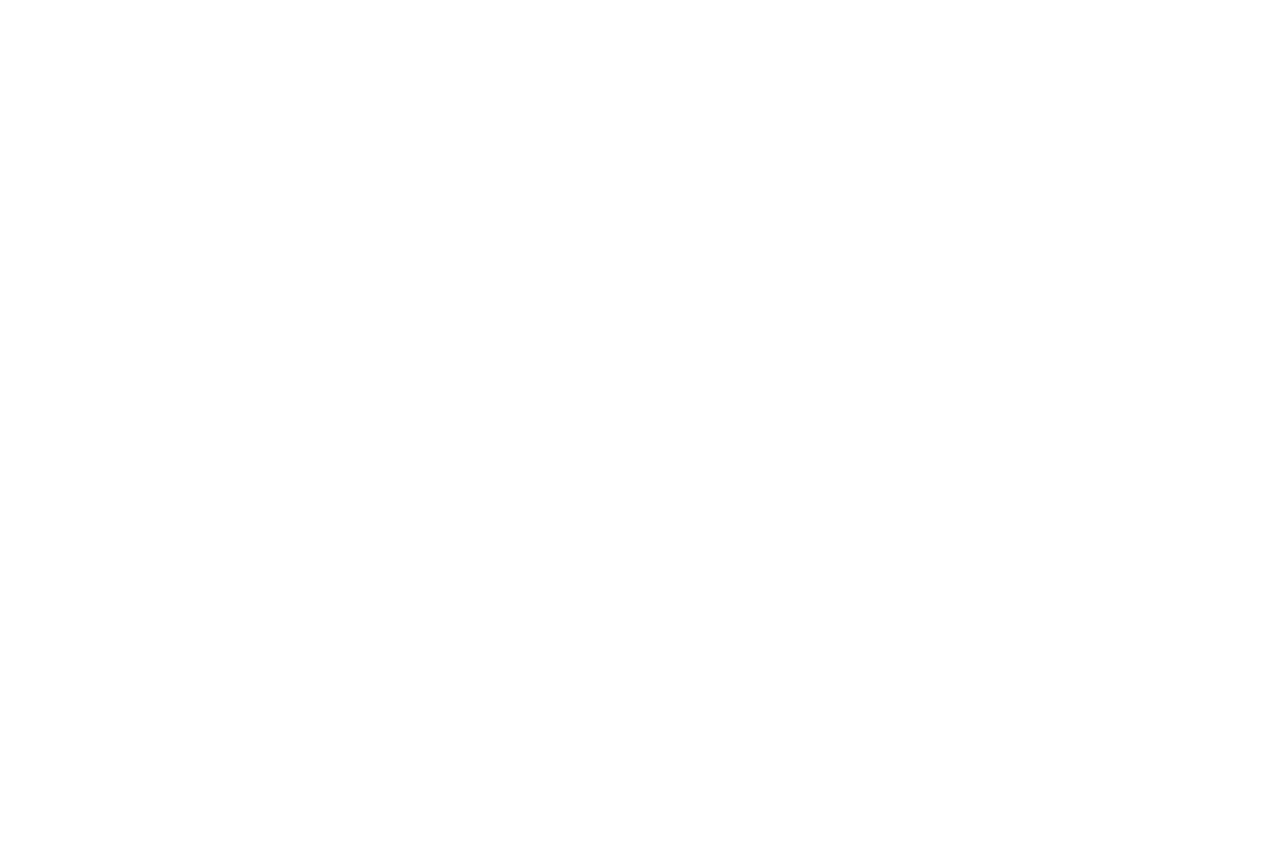
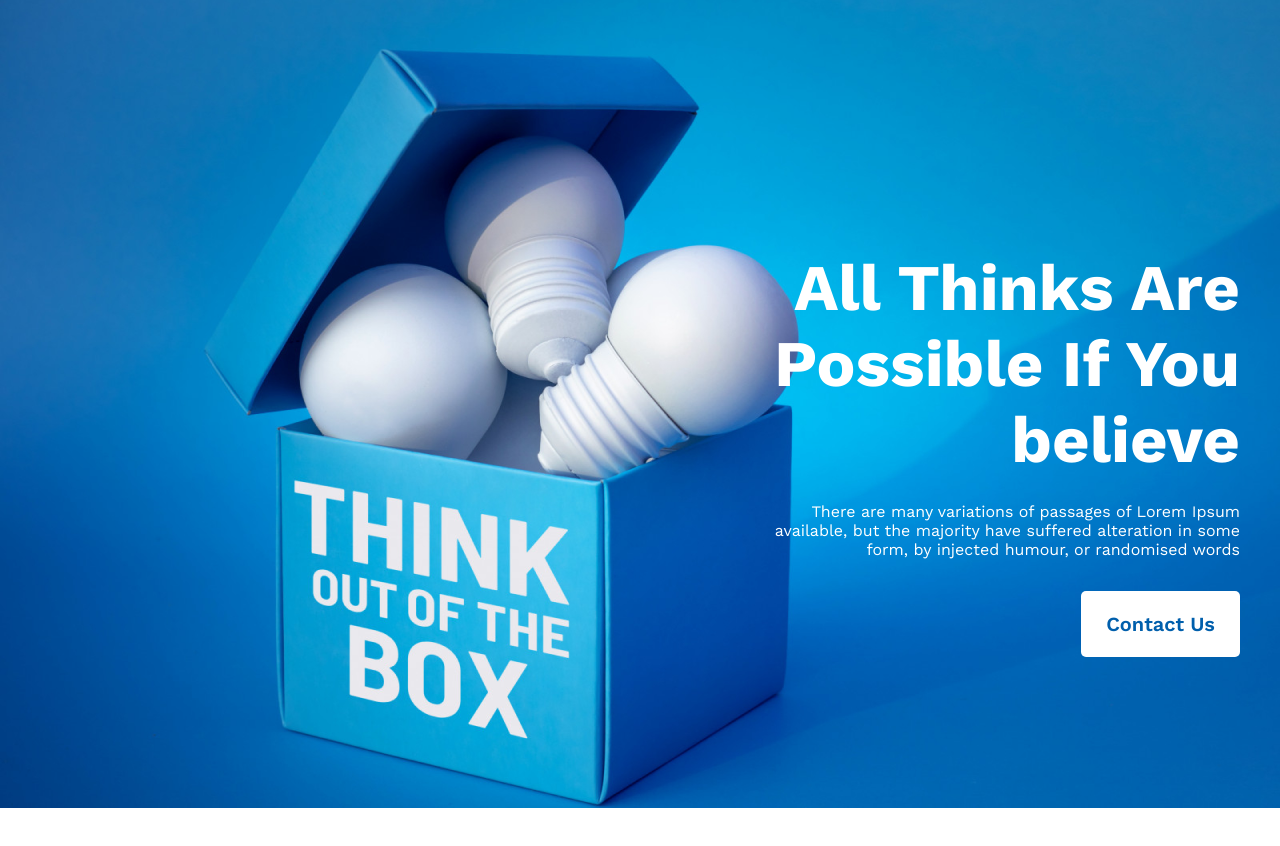
Before and after one commit to Armanhossain15/New-Year-New-Me-Website, a plain HTML site: page index.html in a window 1280 px wide. Before the commit the page ends 800 px from the top, so only its background shows below. Drawn offline with nearby package versions, Linux system fonts and the light colour scheme.

Commit message:
added banner section

```diff
--- a/index.html
+++ b/index.html
@@ -4,10 +4,22 @@
     <meta charset="UTF-8">
     <meta name="viewport" content="width=device-width, initial-scale=1.0">
     <title>New Year New Me Website</title>
+    <link rel="stylesheet" href="style.css">
+    <link rel="preconnect" href="https://fonts.googleapis.com">
+    <link rel="preconnect" href="https://fonts.gstatic.com" crossorigin>
+    <link href="https://fonts.googleapis.com/css2?family=Work+Sans:wght@400;600;700;800&display=swap" rel="stylesheet">
 </head>
 <body>
     <header>
-
+        <div class="banner ">
+        <div class="banner-content fixed-width">
+            <h1 class="banner-title">All Thinks Are <br> Possible If You <br> believe</h1>
+            <p class="banner-des">
+                There are many variations of passages of Lorem Ipsum available, but the majority have suffered alteration in some form, by injected humour, or randomised words
+            </p>
+            <button class="btn">Contact Us</button>
+        </div>
+        </div>
     </header>
     <main>
 
--- /dev/null
+++ b/style.css
@@ -0,0 +1,49 @@
+*{
+    padding: 0;
+    margin: 0;
+    font-family: 'Work Sans', sans-serif;
+}
+.fixed-width{
+    width: 500px;
+    height: auto;
+    margin: auto;
+}
+.flex{
+    display: flex;
+    justify-content: space-between;
+    align-items: center;
+}
+
+/* banner */
+.banner-content{
+    padding-left: 700px;
+   text-align: right;
+}
+.banner{
+    padding: 250px 0;
+    background-image: url("images/banner/banner3.png");
+    color: white;
+    text-align: right;
+    background-repeat: no-repeat;
+
+
+}
+.banner-title{
+    font-size: 65px;
+    font-weight: 700;
+    margin-bottom: 24px;
+}
+.banner-des{
+    margin-bottom: 32px;
+}
+.btn{
+    padding: 21px 25px;
+    background-color: white;
+    font-size: 20px;
+    font-weight: 600;
+    color: #005FAC;
+    border: none;
+    border-radius: 5px;
+}
+
+/* banner */
```
